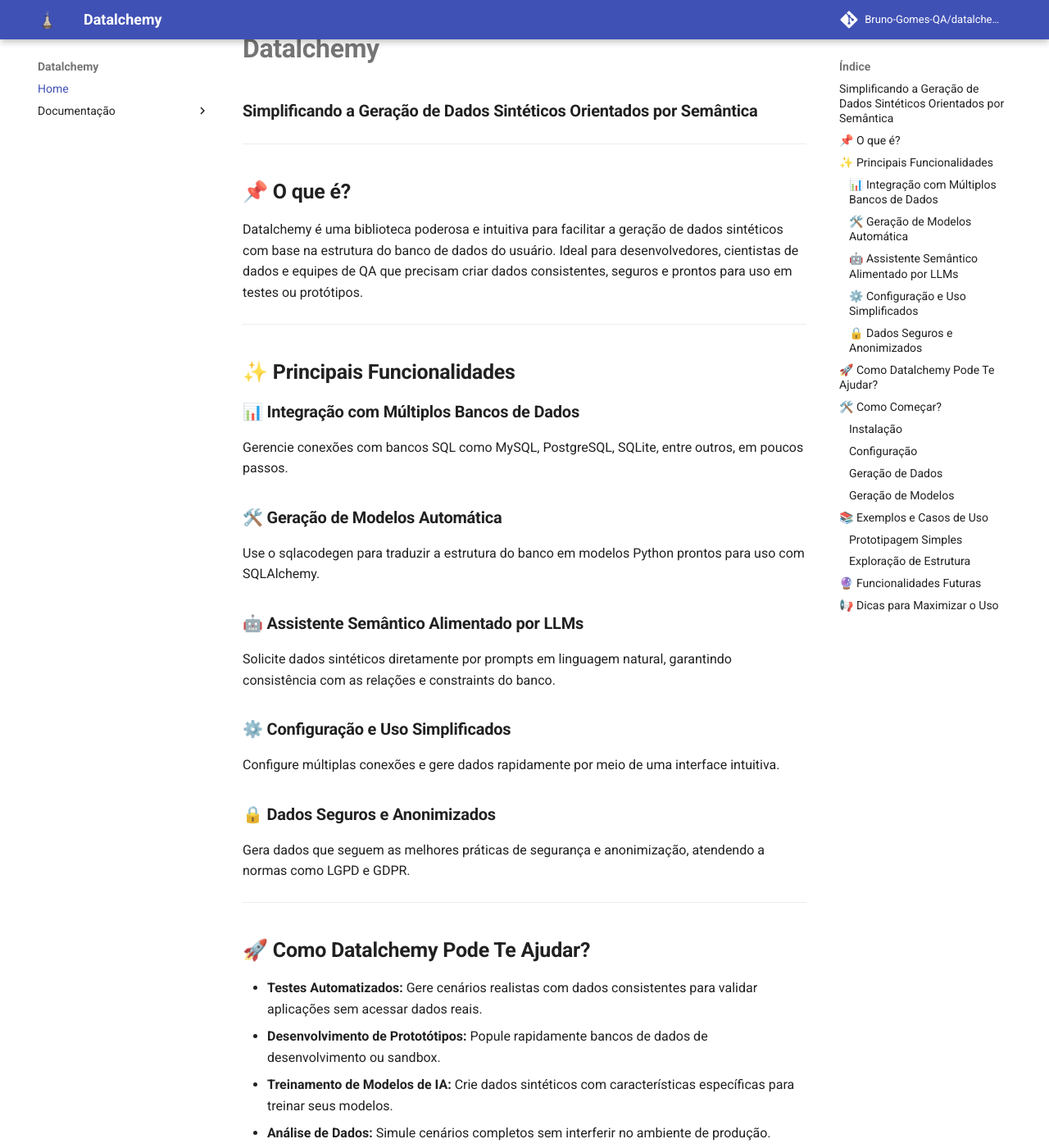
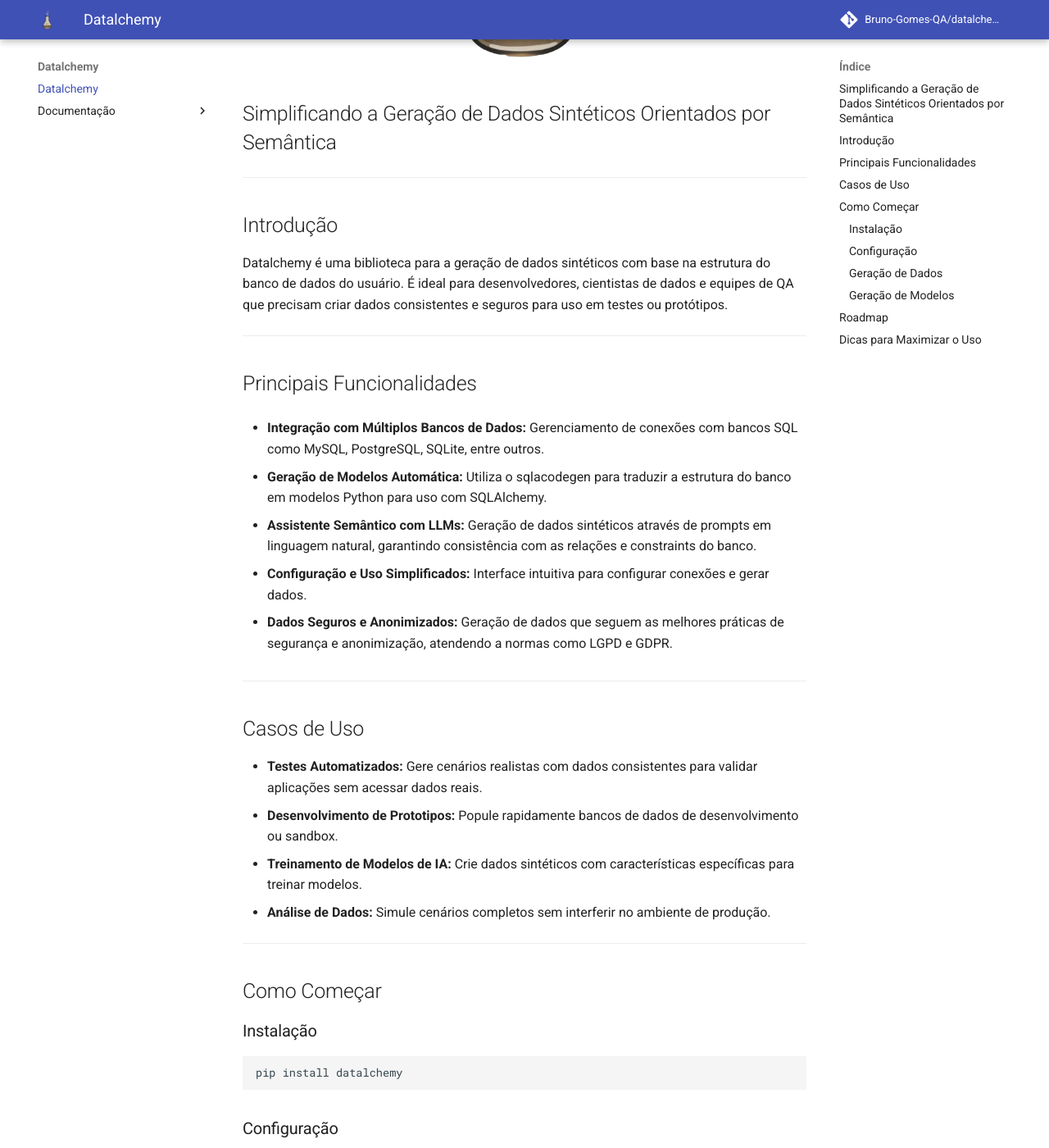
Before and after one commit to Bruno-Gomes-QA/datalchemy, an MkDocs documentation site: the page built from docs/index.md, in a window 1280 px wide and 1400 px high, scrolled down 399 px. Shown: the whole window at 82% size. Built offline with MkDocs 1.6.1 and Material for MkDocs 9.7.7, drawn with Linux system fonts in a browser that asks for light colours; comment, search, counter and statistics services are not loaded; some of the changed text lies outside the part shown.

Commit message:
refactor: formalize documentation and docstrings

````diff
--- a/docs/index.md
+++ b/docs/index.md
@@ -1,55 +1,49 @@
-![Datalchemy](assets/DATALCHEMY_.png){width="300"}
+# Datalchemy
 
-# **Datalchemy**
+![Datalchemy](assets/DATALCHEMY_.png){width="300", class="center"}
 
-
-### **Simplificando a Geração de Dados Sintéticos Orientados por Semântica**
+## Simplificando a Geração de Dados Sintéticos Orientados por Semântica
 
 ---
 
-## 📌 **O que é?**
+## Introdução
 
-Datalchemy é uma biblioteca poderosa e intuitiva para facilitar a geração de dados sintéticos com base na estrutura do banco de dados do usuário. Ideal para desenvolvedores, cientistas de dados e equipes de QA que precisam criar dados consistentes, seguros e prontos para uso em testes ou protótipos.
+Datalchemy é uma biblioteca para a geração de dados sintéticos com base na estrutura do banco de dados do usuário. É ideal para desenvolvedores, cientistas de dados e equipes de QA que precisam criar dados consistentes e seguros para uso em testes ou protótipos.
 
 ---
 
-## ✨ **Principais Funcionalidades**
+## Principais Funcionalidades
 
-### 📊 **Integração com Múltiplos Bancos de Dados**
-Gerencie conexões com bancos SQL como MySQL, PostgreSQL, SQLite, entre outros, em poucos passos.
+- **Integração com Múltiplos Bancos de Dados:** Gerenciamento de conexões com bancos SQL como MySQL, PostgreSQL, SQLite, entre outros.
 
-### 🛠️ **Geração de Modelos Automática**
-Use o sqlacodegen para traduzir a estrutura do banco em modelos Python prontos para uso com SQLAlchemy.
+- **Geração de Modelos Automática:** Utiliza o sqlacodegen para traduzir a estrutura do banco em modelos Python para uso com SQLAlchemy.
 
-### 🤖 **Assistente Semântico Alimentado por LLMs**
-Solicite dados sintéticos diretamente por prompts em linguagem natural, garantindo consistência com as relações e constraints do banco.
+- **Assistente Semântico com LLMs:** Geração de dados sintéticos através de prompts em linguagem natural, garantindo consistência com as relações e constraints do banco.
 
-### ⚙️ **Configuração e Uso Simplificados**
-Configure múltiplas conexões e gere dados rapidamente por meio de uma interface intuitiva.
+- **Configuração e Uso Simplificados:** Interface intuitiva para configurar conexões e gerar dados.
 
-### 🔒 **Dados Seguros e Anonimizados**
-Gera dados que seguem as melhores práticas de segurança e anonimização, atendendo a normas como LGPD e GDPR.
+- **Dados Seguros e Anonimizados:** Geração de dados que seguem as melhores práticas de segurança e anonimização, atendendo a normas como LGPD e GDPR.
 
 ---
 
-## 🚀 **Como Datalchemy Pode Te Ajudar?**
+## Casos de Uso
 
 - **Testes Automatizados:** Gere cenários realistas com dados consistentes para validar aplicações sem acessar dados reais.
-- **Desenvolvimento de Prototótipos:** Popule rapidamente bancos de dados de desenvolvimento ou sandbox.
-- **Treinamento de Modelos de IA:** Crie dados sintéticos com características específicas para treinar seus modelos.
+- **Desenvolvimento de Prototipos:** Popule rapidamente bancos de dados de desenvolvimento ou sandbox.
+- **Treinamento de Modelos de IA:** Crie dados sintéticos com características específicas para treinar modelos.
 - **Análise de Dados:** Simule cenários completos sem interferir no ambiente de produção.
 
 ---
 
-## 🛠️ **Como Começar?**
+## Como Começar
 
-### **Instalação**
+### Instalação
 
 ```bash
 pip install datalchemy
 ```
 
-### **Configuração**
+### Configuração
 
 Defina as configurações de conexão com seus bancos de dados:
 
@@ -95,41 +89,16 @@
 
 ---
 
-## 📚 **Exemplos e Casos de Uso**
+## Roadmap
 
-### **Prototipagem Simples**
-
-Gere poucos dados para tabelas relacionadas:
-
-```python
-prompt = "Gere 5 registros para cada tabela do banco de dados."
-print(generator.generate_data("main_db", prompt))
-```
-
-### **Exploração de Estrutura**
-
-Exporte os modelos SQLAlchemy para entender e documentar a estrutura do banco:
-
-```python
-generator.generate_models("main_db", save_to_file=True)
-```
-
----
-
-## 🔮 **Funcionalidades Futuras**
-
-- **Geração em Larga Escala:** Suporte para grandes volumes de dados, otimizando o uso de tokens e recursos.
-- **Validação Avançada:** Regras configuráveis para validar os dados antes de inseri-los no banco.
+- **Geração em Larga Escala:** Suporte para grandes volumes de dados, com otimização do uso de tokens e recursos.
+- **Validação Avançada:** Regras configuráveis para validar os dados antes da inserção no banco.
 - **Suporte Expandido:** Integração com bancos de dados NoSQL.
 
 ---
 
-## 📢 **Dicas para Maximizar o Uso**
+## Dicas para Maximizar o Uso
 
-- Use prompts claros e objetivos para obter dados relevantes e consistentes.
-- Combine os dados gerados com ferramentas de visualização para entender melhor os cenários simulados.
-- Explore a geração de modelos para documentar seu banco e facilitar futuras integrações.
-
----
-
-✨ **Datalchemy: Simplifique sua jornada com dados sintéticos!**
+- Utilize prompts claros e objetivos para obter dados mais relevantes.
+- Combine os dados gerados com ferramentas de visualização para melhor compreensão dos cenários simulados.
+- Explore a geração de modelos para documentar seu banco de dados e facilitar futuras integrações.
````
Also changed, not shown: other parts of docs/index.md (+4 -4 lines), README.md (+27 -81 lines), 5 other files.
